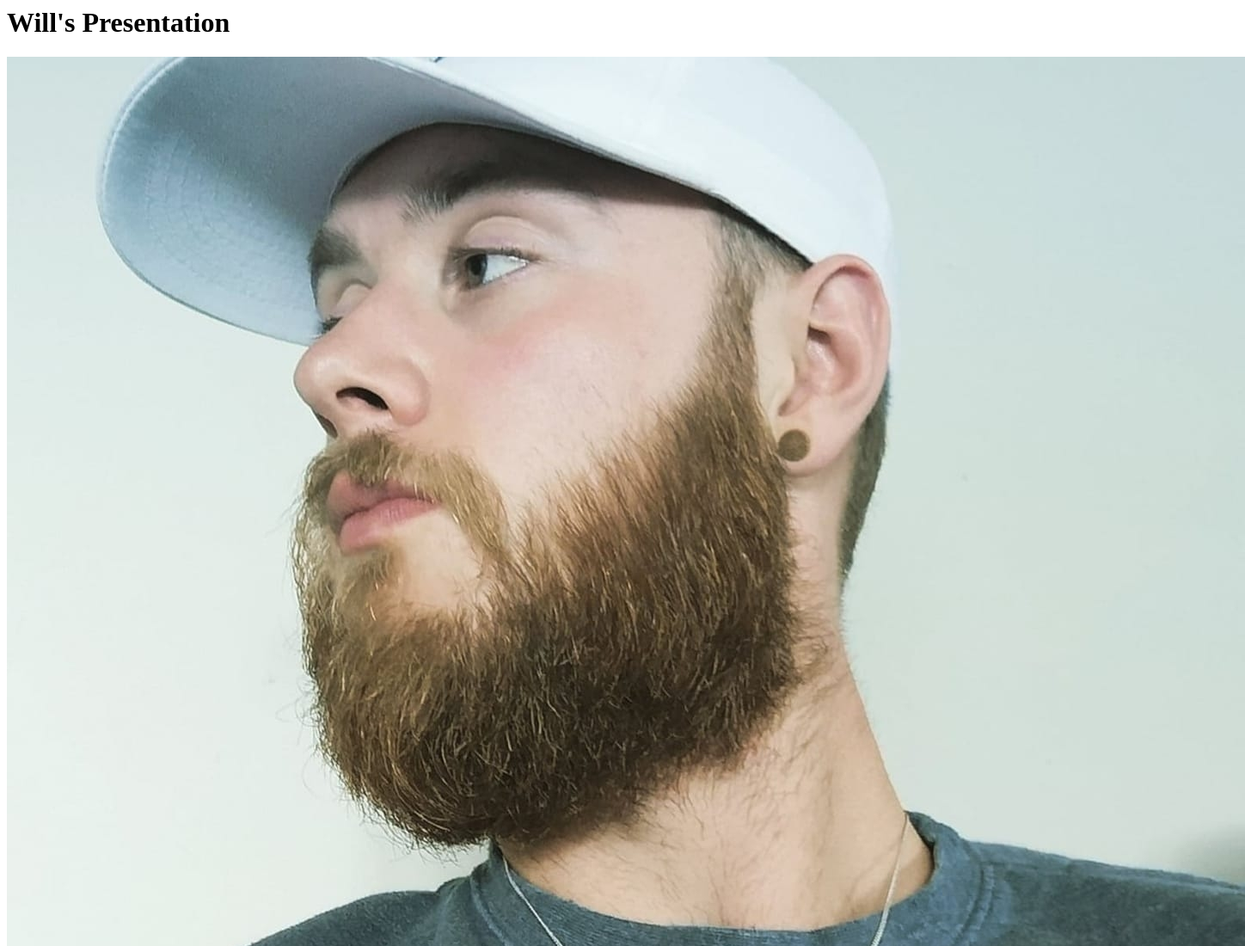
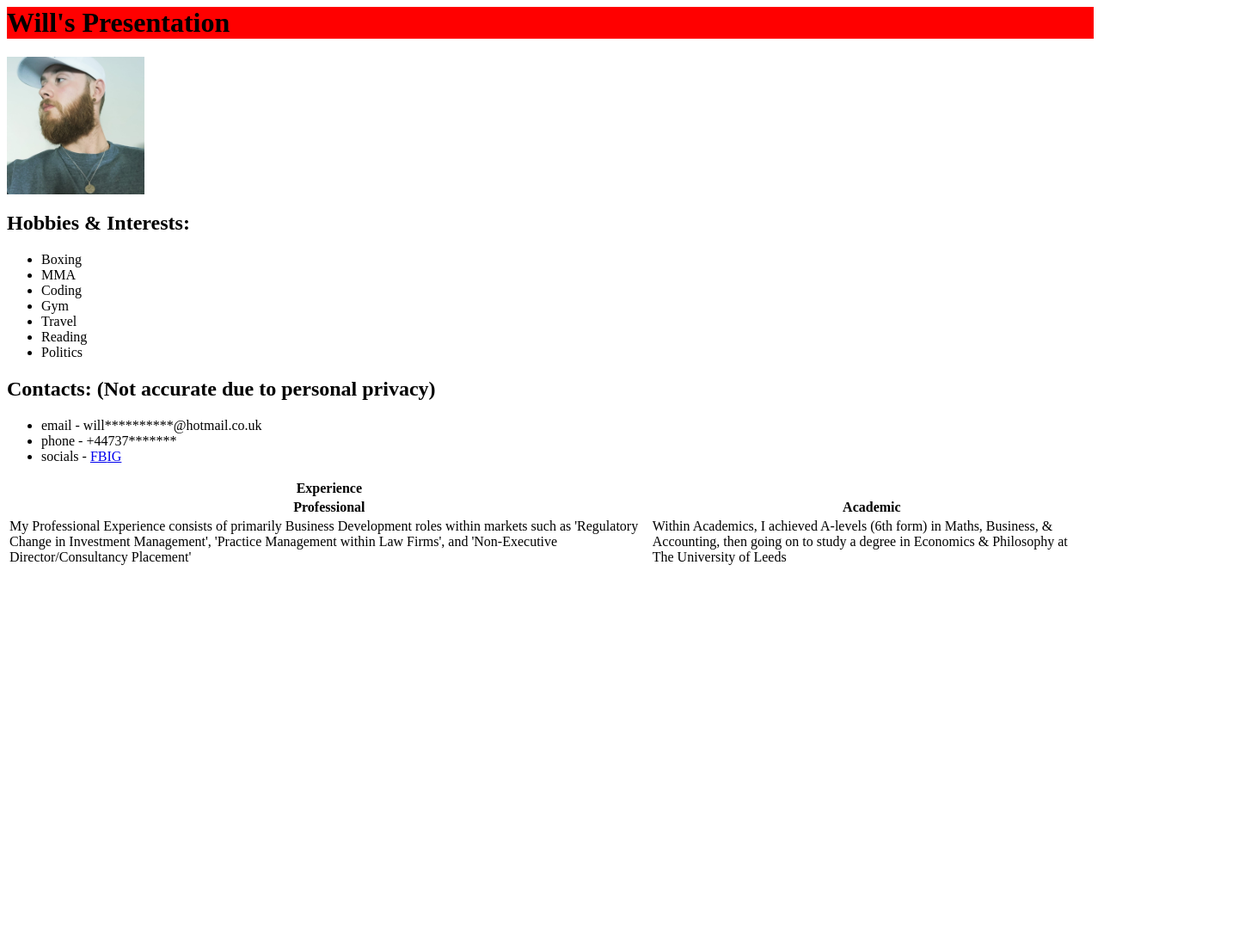
Before and after one commit to BillyZen/StriveBootcamp, a plain HTML site: page homework1.html in a window 1280 px wide. Shown: the top 1100 px of the page at 86% size, 1448 px wide, since content can reach past the window. After the commit the page ends 800 px from the top, so only its background shows below. Drawn offline with Linux system fonts and the light colour scheme.

Commit message:
changing picture size

```diff
--- a/homework1.html
+++ b/homework1.html
@@ -2,6 +2,15 @@
     <head>
     <title>Will's Presentation</title>
     <style>
+        h1{
+            background-color: red;
+
+        }
+
+        img{
+            height: 10em;
+            width: auto;
+        }
     </style>
     </head>
     <body>
```
